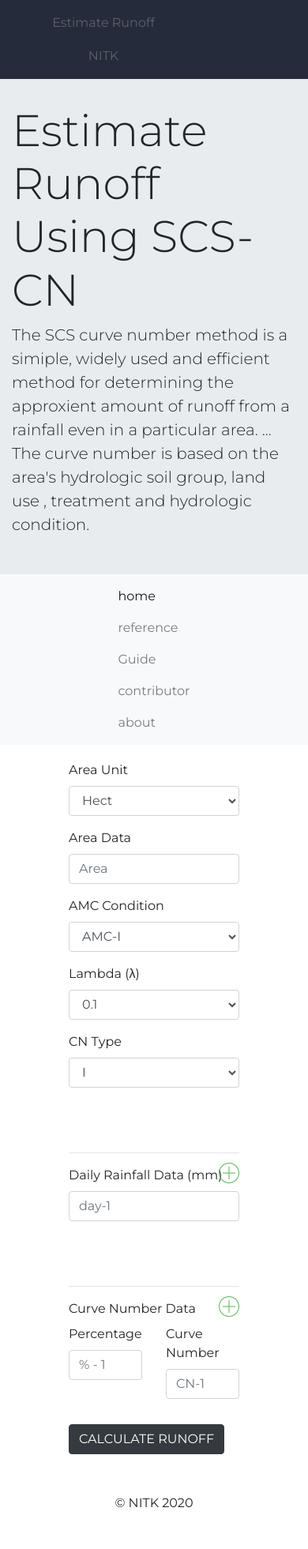
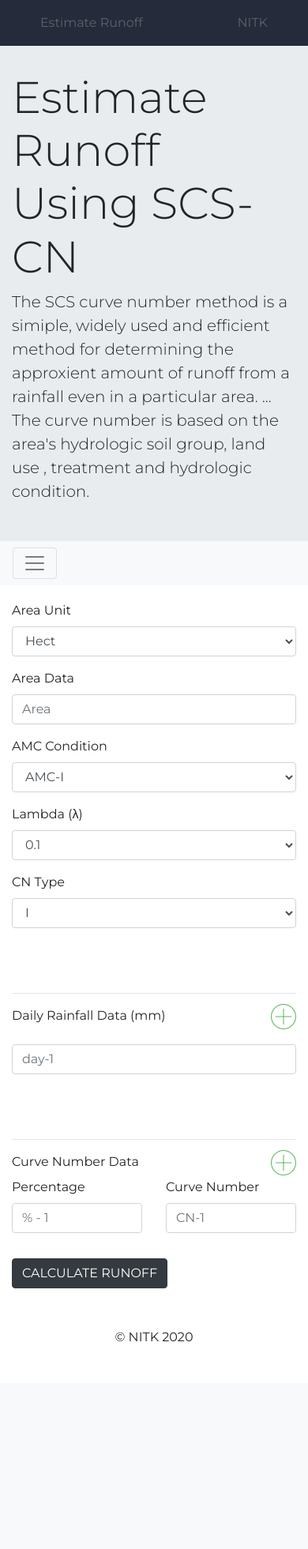
Before and after one commit to gaurav-chaurasia/Estimate-Runoff, a PHP site: page / in a window 390 px wide. Shown: the whole page at 79% size. After the commit the page ends 1698 px from the top, so only its background shows below. Run offline with PHP 8.4, Linux system fonts and the light colour scheme.

Commit message:
optimeze for mobile devices & fix icon

```diff
--- a/css/style.css
+++ b/css/style.css
@@ -21,9 +21,8 @@
 }
 
 .logo {
-    width: 200px;
     margin: 1px auto;
-    padding: 8px;
+    padding: 8px 20px !important;
     border-radius: 30px;
     color: #5d6169;
     text-shadow: none;
@@ -58,13 +57,6 @@
     height: 50px;
 }
 
-.rain {
-    position: absolute;
-    font-size: 32px;
-    top: -58px;
-    /* right: -691px; */
-    left: 671px;
-}
 .card {
     margin: 0 auto;
     margin-top: 40px;
@@ -83,11 +75,20 @@ svg:hover {
 }
 .cn {
     position: absolute;
-    font-size: 32px;
-    top: -5px;
-    /* right: -10px; */
+    top: 4px;
     left: -10px;
-    height: 38px;
+    fill: thistle;
+}
+.rain {
+    position: absolute;
+    top: -50px;
+    left: 671px;
+    fill: thistle;
+}
+
+.cn:hover, .rain:hover {
+    fill: rgb(194, 61, 37);
+    transition: 0.2s ease-out;
 }
 .form-group {
     position: relative;
@@ -104,11 +105,18 @@ button {
 
 .add_cn_button, .add_rain_button {
     position: absolute;
-    top: -30px;
+    top: -20px;
     right: 0;
-    font-size: 32px;
-    color: #5cb85c;
-    font-weight: bold;
+}
+
+.add_cn_button svg,
+.add_rain_button svg {
+    fill: #5cb85c;
+}
+
+.add_cn_button svg:hover,
+.add_rain_button svg:hover {
+    fill: #3c773c;
 }
 
 .center-footer {
@@ -124,3 +132,17 @@ button {
 table {
     display: none;
 }
+
+@media (max-width: 480px) {
+    .form {
+        width: 100%;
+    }
+    .rain {
+        top: -51px;
+        left: 240px;
+    }
+    .cn {
+        top: 3px;
+        left: -50px;
+    }
+}
--- a/index.html
+++ b/index.html
@@ -14,11 +14,6 @@
     <link
       href="https://fonts.googleapis.com/css2?family=Montserrat:wght@300;400&display=swap"
       rel="stylesheet"
-    />
-    <link
-      href="http://code.ionicframework.com/ionicons/2.0.1/css/ionicons.min.css"
-      rel="stylesheet"
-      type="text/css"
     />
     <link rel="stylesheet" href="./css/style.css" />
   </head>
@@ -54,6 +49,18 @@
       </div>
     </div>
     <nav class="navbar navi navbar-expand-sm bg-light navbar-light">
+      <button
+        class="navbar-toggler"
+        type="button"
+        data-toggle="collapse"
+        data-target="#navbarSupportedContent"
+        aria-controls="navbarSupportedContent"
+        aria-expanded="false"
+        aria-label="Toggle navigation"
+      >
+        <span class="navbar-toggler-icon"></span>
+      </button>
+      <div class="collapse navbar-collapse" id="navbarSupportedContent">
         <div class="container">
           <ul class="navbar-nav"></ul>
           <ul class="navbar-nav noob">
@@ -68,11 +75,13 @@
               >
             </li>
             <li class="nav-item">
-            <a class="nav-link mx-3" data-toggle="tab" href="#guied">Guide</a>
+              <a class="nav-link mx-3" data-toggle="tab" href="#guied"
+                >mentor</a
+              >
             </li>
             <li class="nav-item">
               <a class="nav-link mx-3" data-toggle="tab" href="#contributor"
-              >contributor</a
+                >contributors</a
               >
             </li>
             <li class="nav-item">
@@ -80,6 +89,7 @@
             </li>
           </ul>
           <ul class="navbar-nav"></ul>
+        </div>
       </div>
     </nav>
 
@@ -136,11 +146,32 @@
             <div class="input_rain_wrap">
               <label for="username">Daily Rainfall Data (mm)</label>
               <button class="add_rain_button my-3">
-                <i class="ion-ios-plus-outline"></i>
+                <svg
+                  version="1.1"
+                  id="Capa_1"
+                  xmlns="http://www.w3.org/2000/svg"
+                  xmlns:xlink="http://www.w3.org/1999/xlink"
+                  x="0px"
+                  y="0px"
+                  viewBox="0 0 496 496"
+                  style="enable-background: new 0 0 496 496"
+                  xml:space="preserve"
+                >
+                  <g>
+                    <path
+                      d="M248,0C111.033,0,0,111.033,0,248c0.154,136.903,111.097,247.846,248,248c136.967,0,248-111.033,248-248S384.967,0,248,0
+            z M248,480C119.87,480,16,376.13,16,248C16.146,119.93,119.93,16.146,248,16c128.13,0,232,103.87,232,232S376.13,480,248,480z"
+                    />
+                    <path
+                      d="M400,240H256V96c0-4.418-3.582-8-8-8s-8,3.582-8,8v144H96c-4.418,0-8,3.582-8,8s3.582,8,8,8h144v144c0,4.418,3.582,8,8,8
+            s8-3.582,8-8V256h144c4.418,0,8-3.582,8-8S404.418,240,400,240z"
+                    />
+                  </g>
+                </svg>
               </button>
               <div>
                 <input
-                  class="form-control rain-data mb-3"
+                  class="form-control rain-data my-3"
                   min="0"
                   placeholder="day-1"
                   type="number"
@@ -156,7 +187,28 @@
             <div class="input_cn_wrap">
               <label for="CN">Curve Number Data</label>
               <button class="add_cn_button my-3">
-                <i class="ion-ios-plus-outline"></i>
+                <svg
+                  version="1.1"
+                  id="Capa_1"
+                  xmlns="http://www.w3.org/2000/svg"
+                  xmlns:xlink="http://www.w3.org/1999/xlink"
+                  x="0px"
+                  y="0px"
+                  viewBox="0 0 496 496"
+                  style="enable-background: new 0 0 496 496"
+                  xml:space="preserve"
+                >
+                  <g>
+                    <path
+                      d="M248,0C111.033,0,0,111.033,0,248c0.154,136.903,111.097,247.846,248,248c136.967,0,248-111.033,248-248S384.967,0,248,0
+                      z M248,480C119.87,480,16,376.13,16,248C16.146,119.93,119.93,16.146,248,16c128.13,0,232,103.87,232,232S376.13,480,248,480z"
+                    />
+                    <path
+                      d="M400,240H256V96c0-4.418-3.582-8-8-8s-8,3.582-8,8v144H96c-4.418,0-8,3.582-8,8s3.582,8,8,8h144v144c0,4.418,3.582,8,8,8
+                      s8-3.582,8-8V256h144c4.418,0,8-3.582,8-8S404.418,240,400,240z"
+                    />
+                  </g>
+                </svg>
               </button>
               <div class="row">
                 <div class="col-6">
@@ -421,7 +473,7 @@
         role="tabpanel"
         aria-labelledby="nav-profile-tab"
       >
-        <div class="display-3 center my-3">Guide</div>
+        <div class="display-3 center my-3">mentor</div>
         <div class="row justify-content-center">
           <div class="col-md-4">
             <div class="card mt-0" style="width: 18rem">
@@ -431,9 +483,13 @@
                   src="./assets/LN_M.jpg"
                   alt="Card image cap"
                 />
-                <h5 class="card-title my-3">Lakshman Nandagiri</h5>
+                <h5 class="card-title my-3">Prof. Lakshman Nandagiri</h5>
+                <h6 class="card-subtitle mb-2 text-muted">
+                  lnand@rocketmail.com
+                </h6>
                 <p class="card-text">
-                  National Institute of Technology Karnataka Surathkal
+                  Professor HAG at National Institute of Technology Karnataka
+                  Surathkal
                 </p>
                 <a
                   href="https://www.linkedin.com/in/lakshman-nandagiri-14265317b/"
--- a/js/app.js
+++ b/js/app.js
@@ -11,7 +11,7 @@ $(document).ready(function() {
         if(x < max_rain){ //max input box allowed
 
 		     //text box increment
-            $(wrapper).append('<div><input class="form-control rain-data mb-3" placeholder="day-'+ (x+1) +'" type="number" name="rain[]"><a href="#" class="remove_field"><i class="rain ion-ios-close-outline"></i></a></div>'); //add input box
+            $(wrapper).append('<div><input class="form-control rain-data mb-3" placeholder="day-'+ (x+1) +'" type="number" name="rain[]"><a href="#" class="remove_field"><svg class="rain" version="1.1" id="Layer_1" xmlns="http://www.w3.org/2000/svg" xmlns:xlink="http://www.w3.org/1999/xlink" x="0px" y="0px" viewBox="0 0 512 512" style="enable-background:new 0 0 512 512;" xml:space="preserve"><g><path d="M275.676,256l111.169-111.169c5.435-5.433,5.435-14.242,0.001-19.675c-5.435-5.433-14.243-5.433-19.677,0L256.001,236.325L144.832,125.156c-5.433-5.433-14.243-5.433-19.678,0c-5.435,5.433-5.433,14.243,0,19.677l111.169,111.169L125.154,367.169c-5.433,5.433-5.433,14.243,0,19.677c2.717,2.717,6.278,4.075,9.838,4.075c3.561,0,7.122-1.358,9.838-4.075l111.169-111.169l111.169,111.169c2.716,2.717,6.278,4.075,9.838,4.075s7.122-1.358,9.838-4.075c5.433-5.433,5.433-14.243,0-19.677L275.676,256z"/></g><g><path d="M255.999,0.001C114.841,0.001,0,114.841,0,256s114.841,255.999,255.999,255.999S512,397.159,512,256S397.158,0.001,255.999,0.001z M255.999,484.173C130.185,484.173,27.827,381.816,27.827,256c0-125.815,102.357-228.172,228.172-228.172S484.173,130.186,484.173,256C484.173,381.816,381.815,484.173,255.999,484.173z"/></g></svg></a></div>'); //add input box
             x++;
 	  }
     });
@@ -38,7 +38,7 @@ $(document).ready(function() {
         if(x < max_cn){ //max input box allowed
 
 		     //text box increment
-            $(wrapper).append('<div class="row"><div class="col-6"><input class="form-control cn-p mb-3" placeholder="% - '+ (x+1) +'"type="number" name="contribution[]"></div><div class="col-6"><input class="form-control cn-v mb-3" placeholder="CN-'+ (x+1) +'" type="number" name="cn[]"></div><a href="#" class="remove_field"><i class="cn ion-ios-close-outline"></i></a></div>'); //add input box
+            $(wrapper).append('<div class="row"><div class="col-6"><input class="form-control cn-p mb-3" placeholder="% - '+ (x+1) +'"type="number" name="contribution[]"></div><div class="col-6"><input class="form-control cn-v mb-3" placeholder="CN-'+ (x+1) +'" type="number" name="cn[]"></div><a href="#" class="remove_field"><svg class="cn" version="1.1" id="Layer_1" xmlns="http://www.w3.org/2000/svg" xmlns:xlink="http://www.w3.org/1999/xlink" x="0px" y="0px" viewBox="0 0 512 512" style="enable-background:new 0 0 512 512;" xml:space="preserve"><g><path d="M275.676,256l111.169-111.169c5.435-5.433,5.435-14.242,0.001-19.675c-5.435-5.433-14.243-5.433-19.677,0L256.001,236.325L144.832,125.156c-5.433-5.433-14.243-5.433-19.678,0c-5.435,5.433-5.433,14.243,0,19.677l111.169,111.169L125.154,367.169c-5.433,5.433-5.433,14.243,0,19.677c2.717,2.717,6.278,4.075,9.838,4.075c3.561,0,7.122-1.358,9.838-4.075l111.169-111.169l111.169,111.169c2.716,2.717,6.278,4.075,9.838,4.075s7.122-1.358,9.838-4.075c5.433-5.433,5.433-14.243,0-19.677L275.676,256z"/></g><g><path d="M255.999,0.001C114.841,0.001,0,114.841,0,256s114.841,255.999,255.999,255.999S512,397.159,512,256S397.158,0.001,255.999,0.001z M255.999,484.173C130.185,484.173,27.827,381.816,27.827,256c0-125.815,102.357-228.172,228.172-228.172S484.173,130.186,484.173,256C484.173,381.816,381.815,484.173,255.999,484.173z"/></g></svg></a></div>'); //add input box
             x++;
 	  }
     });
```
Lines whose indentation alone changed are shown as unchanged.
